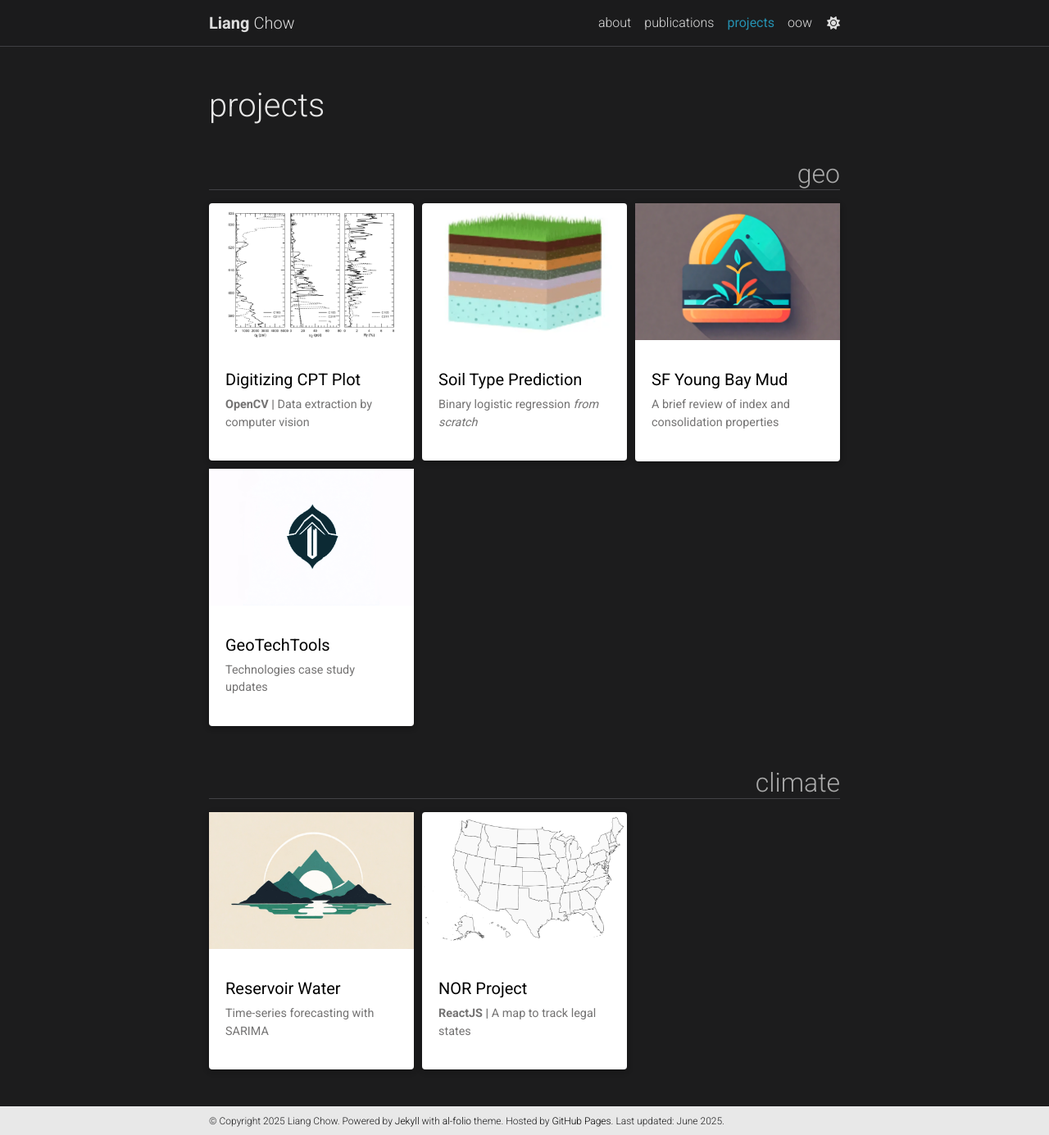
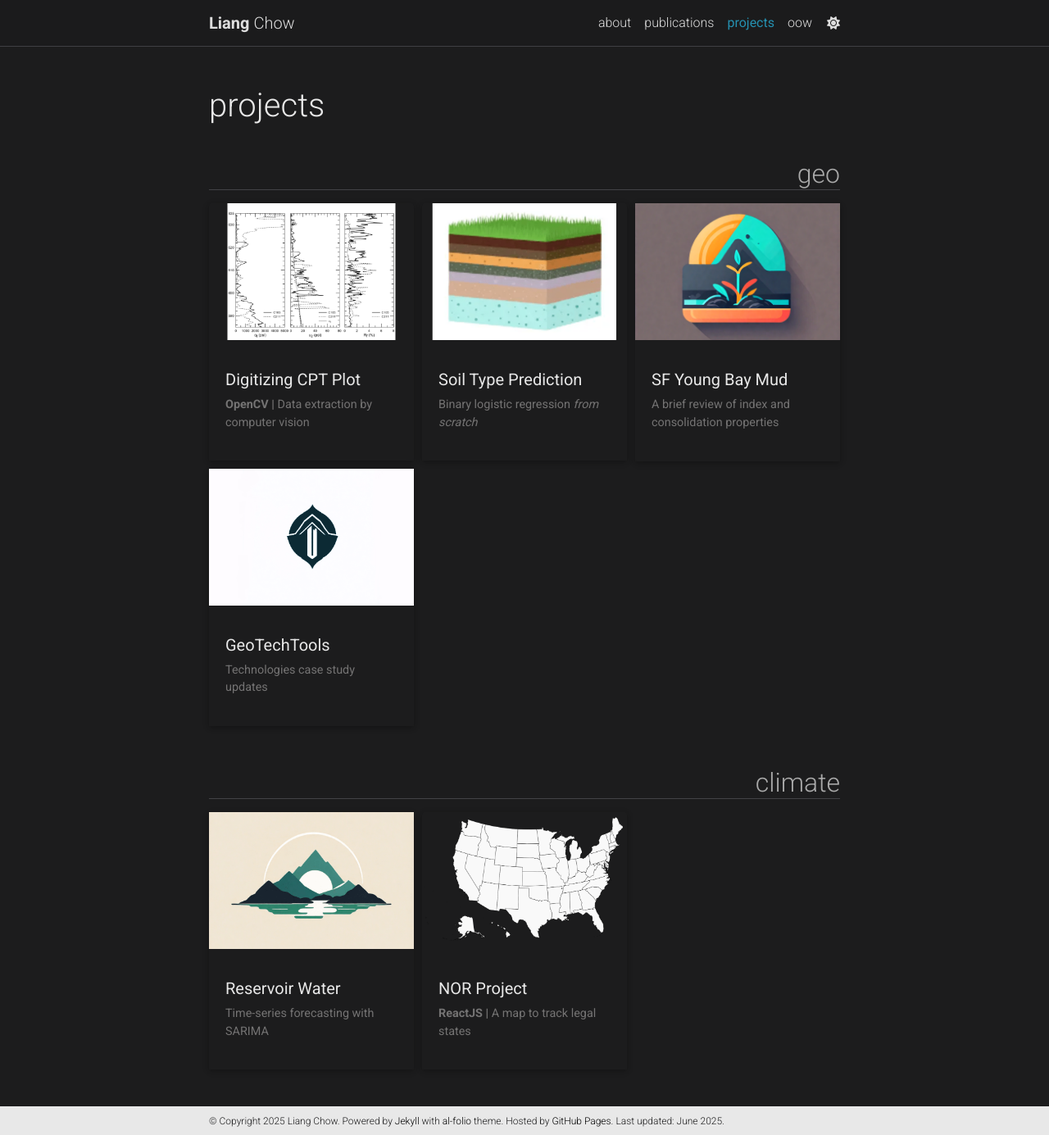
Before and after one commit to liangchow/liangchow.github.io, a Jekyll site: the page built from _pages/projects.md, in a window 1280 px wide and 1385 px high. Shown: the whole window at 82% size. Built offline with Jekyll 4.4.1, drawn with Linux system fonts in a browser that asks for light colours; comment, search, counter and statistics services are not loaded; a style sheet for code colours, icons or effects is not loaded.

Commit message:
Update _base.scss
Update styling for dark theme

```diff
--- a/_sass/_base.scss
+++ b/_sass/_base.scss
@@ -495,13 +495,25 @@ footer.sticky-bottom {
     }
     .card-title {
       color: $black-color;
-	  text-transform: none;
+      text-transform: none;
     }
     .card-title-project {
-      color: $black-color;
+      // color: $black-color;
+      color: #e8e8e8;
       font-size: 1.25rem;
-	  text-transform: none;
+      text-transform: none;
     }
+
+    // Added hover effect on card title
+    &:hover {
+      .card-title-project {
+        color: #2698ba;
+      }
+    }
+
+    // Update card background color from white to #1c1c1d
+    background-color: #1c1c1d;
+    // background-color: aqua;
   }
 
   .card-item {
@@ -512,6 +524,14 @@ footer.sticky-bottom {
       display: flex;
       align-items: center;
     }
+  }
+
+  .card-body {
+    // Overwrite CDN. Update from white to #1c1c1d
+    background-color: #1c1c1d;
+    flex: 1 1 auto;
+    min-height: 1px;
+    padding: 1.25rem;
   }
 
   .grid-item {
```
